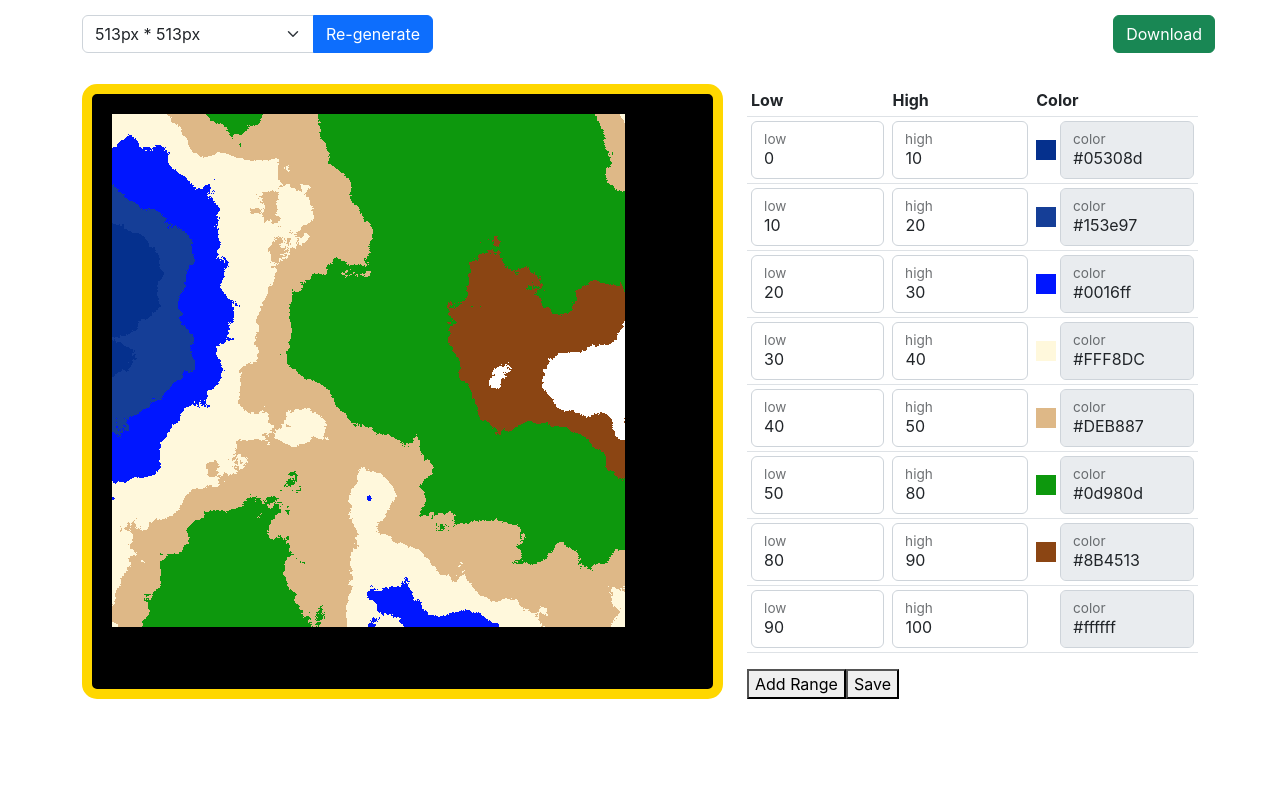
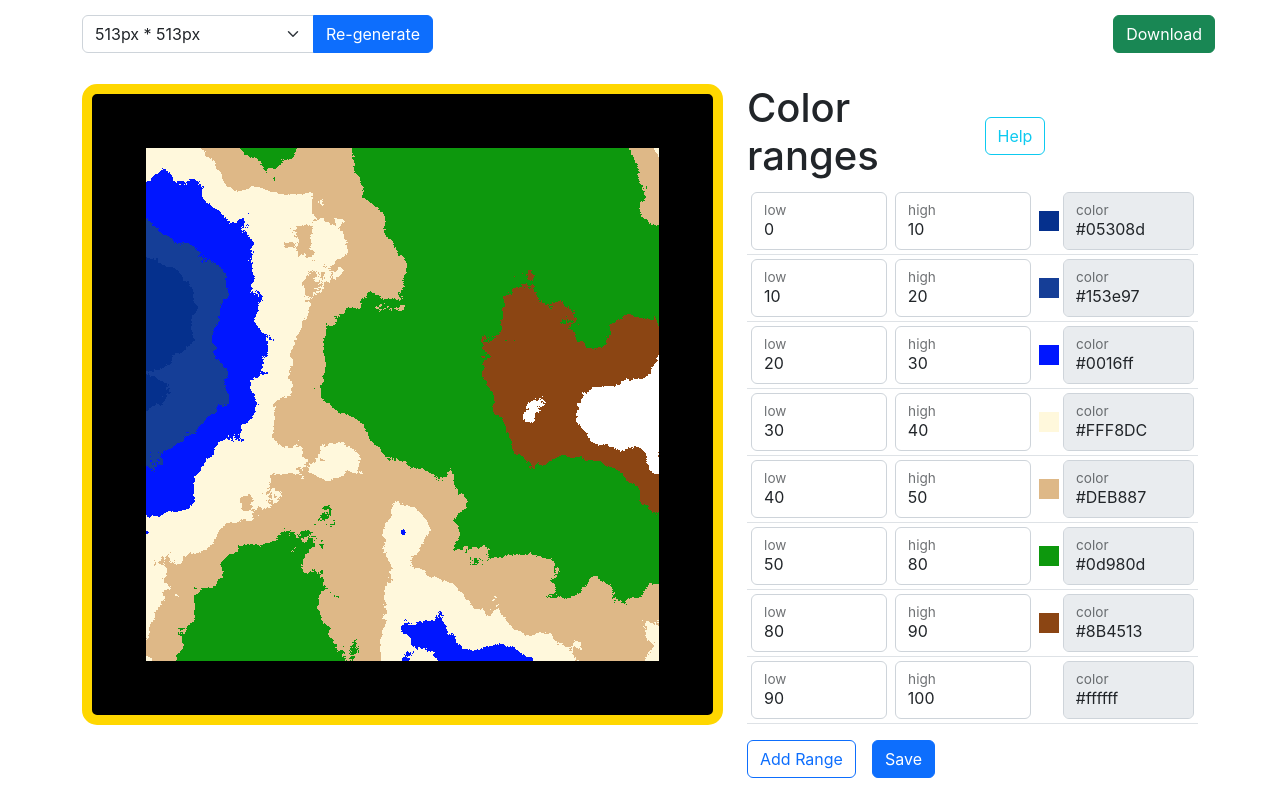
Before and after one commit to macmist/ttrpg-utils, a React (Create React App) app: page / in a window 1280 px wide. Built offline with nearby package versions, Linux system fonts and the light colour scheme; the HTML template or start-up script is replaced by a standard one.

Commit message:
added guidance + changedd ui

```diff
--- a/package.json
+++ b/package.json
@@ -22,7 +22,8 @@
     "styled-components": "^5.3.8",
     "tinycolor2": "^1.6.0",
     "typescript": "^4.4.2",
-    "web-vitals": "^2.1.0"
+    "web-vitals": "^2.1.0",
+    "workerpool": "^6.4.0"
   },
   "scripts": {
     "start": "react-scripts start",
--- a/src/map/MapRangeHeightCreator.tsx
+++ b/src/map/MapRangeHeightCreator.tsx
@@ -1,6 +1,15 @@
 import { RangeColor } from "./MapRenderer";
 import { useState } from "react";
-import { Col, FloatingLabel, Form, Row, Table } from "react-bootstrap";
+import {
+  Button,
+  Col,
+  FloatingLabel,
+  Form,
+  OverlayTrigger,
+  Popover,
+  Row,
+  Table,
+} from "react-bootstrap";
 import ColorPickerModal from "./ColorPickerModal";
 import "./map.css";
 
@@ -40,16 +49,39 @@ const MapRangeHeightCreator = (props: MapRangeHeightCreatorProps) => {
     });
     setRanges(newRanges);
   };
+
+  const help = (
+    <Popover id="height-help">
+      <Popover.Header as="h3">Color ranges</Popover.Header>
+      <Popover.Body>
+        Each pixel on the map has a height between 0 and 100. Use the table
+        below to assign a color to a specific range of height. For instance, the
+        first row assigns a dark blue color to all points with a height between
+        0 and 10.
+        <br />
+        You can edit each range however you want.
+        <br />
+        Click the "Add Row" button to add a new row.
+        <br />
+        Click the "Save" button once done to update the map.
+      </Popover.Body>
+    </Popover>
+  );
+
   return (
     <div className="mapHeightContainer">
+      <Row className="align-items-center">
+        <Col>
+          <h1>Color ranges</h1>
+        </Col>
+        <Col>
+          <OverlayTrigger trigger="click" placement={"auto"} overlay={help}>
+            <Button variant="outline-info">Help</Button>
+          </OverlayTrigger>
+        </Col>
+      </Row>
+
       <Table size="sm">
-        <thead>
-          <tr>
-            <th>Low</th>
-            <th>High</th>
-            <th>Color</th>
-          </tr>
-        </thead>
         <tbody>
           {ranges &&
             ranges.map((range, index) => {
@@ -120,8 +152,10 @@ const MapRangeHeightCreator = (props: MapRangeHeightCreatorProps) => {
         </tbody>
       </Table>
 
-      <button onClick={onAddRange}>Add Range</button>
-      <button onClick={onClickSave}>Save</button>
+      <Button className={"me-3"} variant="outline-primary" onClick={onAddRange}>
+        Add Range
+      </Button>
+      <Button onClick={onClickSave}>Save</Button>
     </div>
   );
 };
--- a/src/map/MapRenderer.tsx
+++ b/src/map/MapRenderer.tsx
@@ -1,6 +1,14 @@
-import React, { useCallback, useEffect, useRef } from "react";
+import React, {
+  useCallback,
+  useEffect,
+  useMemo,
+  useRef,
+  useState,
+} from "react";
 import { Point } from "../lib/types";
 import "./map.css";
+import { Spinner } from "react-bootstrap";
+const workerpool = require("workerpool");
 
 export interface RangeColor {
   low: number;
@@ -18,6 +26,7 @@ interface MapRendererProps {
 const MapRenderer = (props: MapRendererProps) => {
   const { width, height, points, heightColors } = props;
   const canvasRef = useRef<HTMLCanvasElement>(null);
+  const [rendering, setRendering] = useState(false);
 
   const toHex = (r: number, g: number, b: number) => {
     return (
@@ -55,15 +64,23 @@ const MapRenderer = (props: MapRendererProps) => {
 
   useEffect(() => {
     const canvas = canvasRef.current;
-    const ctx = canvas?.getContext("2d");
+    const ctx = canvas?.getContext("2d", { alpha: false });
     if (ctx) {
+      setRendering(true);
+      console.log("start render");
       ctx.fillStyle = "#000";
       ctx.fillRect(0, 0, ctx.canvas.width, ctx.canvas.height);
       if (points) {
-        points.forEach((point) => {
-          drawPixel(ctx, point);
-        });
+        const maxPoint = 1024;
+        for (let start = 0; start < points.length; start += maxPoint) {}
+        if (points.length > 1024) {
+          points.forEach((point) => {
+            drawPixel(ctx, point);
+          });
+        }
       }
+      setRendering(false);
+      console.log("finish");
     }
   }, [points, heightColors, drawPixel]);
 
@@ -75,6 +92,7 @@ const MapRenderer = (props: MapRendererProps) => {
         width={width || 200}
         height={height || 200}
       ></canvas>
+      {rendering && <Spinner />}
     </div>
   );
 };
--- a/src/map/map.css
+++ b/src/map/map.css
@@ -7,12 +7,16 @@
 
 .mapContainer {
     width: 100%;
-    height: 100%;
+    aspect-ratio: 1 / 1;
     overflow: auto;
     padding: 20px;
     border-radius: 15px;
     border: 10px solid gold;
     background-color: black;
+    align-items: center;
+    align-content: center;
+    display: flex;
+    justify-content: center;
 }
 
 .mapHeightContainer {
```
Also changed, not shown: 1 other file (tests, documents, lock files or other folders).
